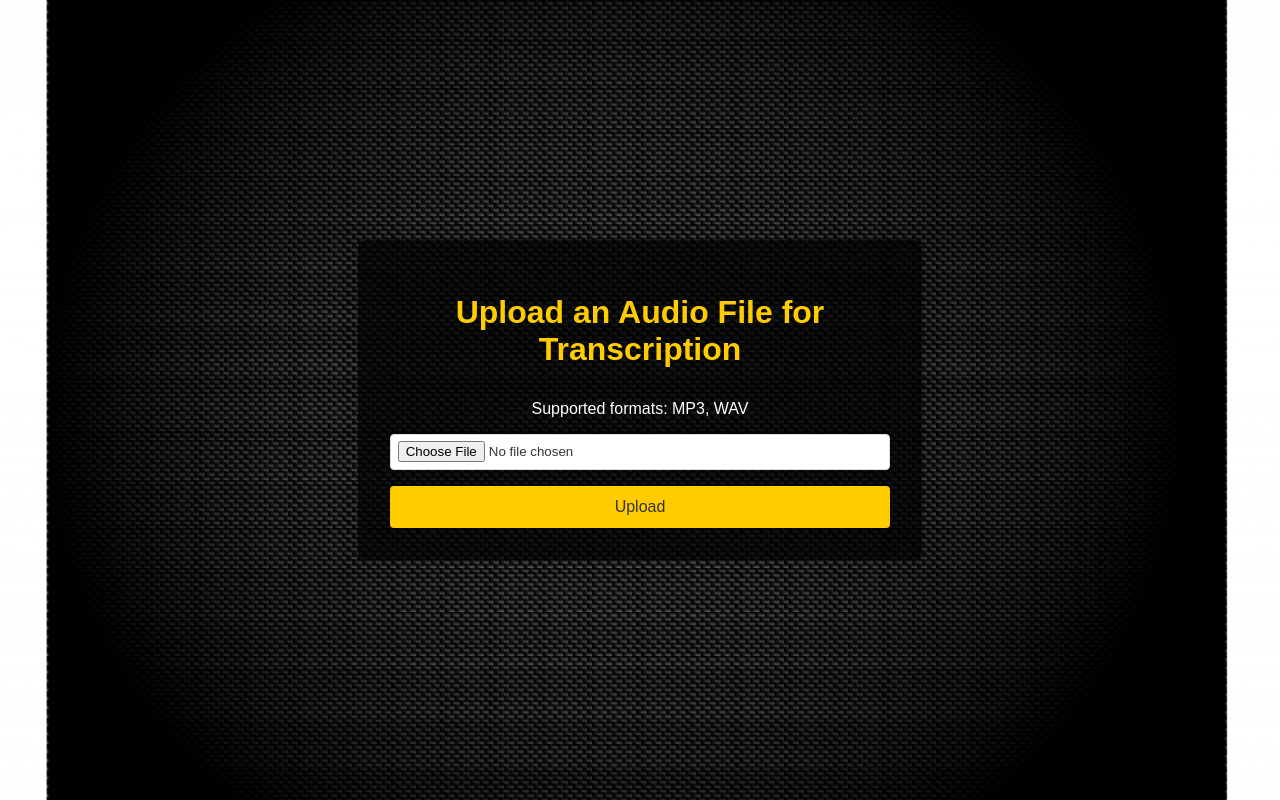
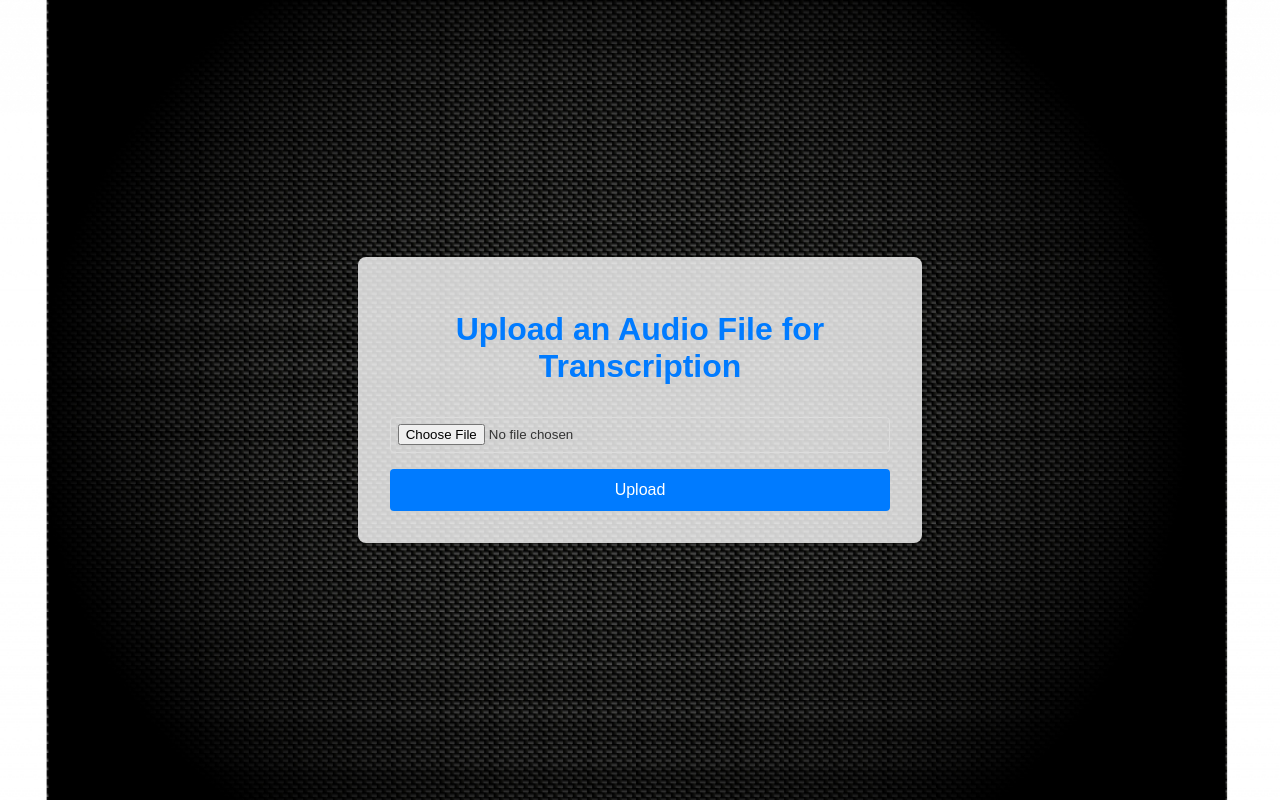
Before and after one commit to Mjunajo/SpeechRecognition, a Flask app: page / in a window 1280 px wide. Run offline with Flask 2, Linux system fonts and the light colour scheme; parts of the project's set-up code (start-up, migrations or seed data) failed here and were passed over.

Commit message:
index.html

```diff
--- a/templates/index.html
+++ b/templates/index.html
@@ -7,10 +7,9 @@
     <style>
         body {
             font-family: 'Arial', sans-serif;
-            background-image: url('Carbon_Fiber_Background.jpg');
+            background: url('Carbon_Fiber_Background.jpg') no-repeat center center fixed;
             background-size: cover;
-            background-position: center;
-            color: #fff;
+            color: #333;
             display: flex;
             justify-content: center;
             align-items: center;
@@ -18,7 +17,7 @@
             margin: 0;
         }
         .container {
-            background-color: rgba(0, 0, 0, 0.7);
+            background-color: rgba(255, 255, 255, 0.8);
             padding: 2em;
             box-shadow: 0 4px 8px rgba(0,0,0,0.1);
             border-radius: 8px;
@@ -27,9 +26,8 @@
             width: 100%;
         }
         h1 {
-            color: #ffcc00;
+            color: #007bff;
             margin-bottom: 1em;
-            font-size: 2em;
         }
         form {
             display: flex;
@@ -40,28 +38,24 @@
             padding: 0.5em;
             border: 1px solid #ddd;
             border-radius: 4px;
-            background-color: #fff;
-            color: #333;
         }
         input[type="submit"] {
-            background-color: #ffcc00;
-            color: #333;
+            background-color: #007bff;
+            color: white;
             border: none;
             padding: 0.75em;
             border-radius: 4px;
             cursor: pointer;
             font-size: 1em;
-            transition: background-color 0.3s ease;
         }
         input[type="submit"]:hover {
-            background-color: #e6b800;
+            background-color: #0056b3;
         }
     </style>
 </head>
 <body>
     <div class="container">
         <h1>Upload an Audio File for Transcription</h1>
-        <p>Supported formats: MP3, WAV</p>
         <form action="/upload" method="post" enctype="multipart/form-data">
             <input type="file" name="file" required>
             <input type="submit" value="Upload">
```
